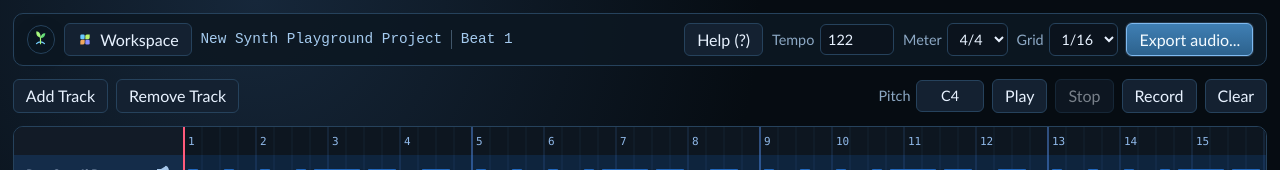
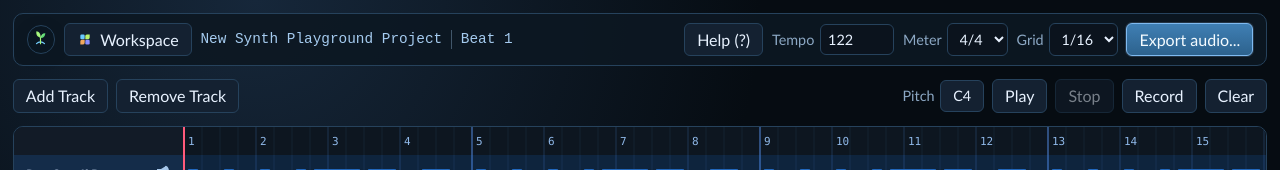
Before and after one commit to eescardo/SynthPlayground, a Next.js app: page / in a window 1280 px wide. Shown: the top 170 px of the page. Built offline with nearby package versions, Linux system fonts and the light colour scheme.

Commit message:
Tighten pitch selector button width

```diff
--- a/app/globals.css
+++ b/app/globals.css
@@ -1201,7 +1201,7 @@ select {
 }
 
 .preview-pitch-button {
-  min-width: 4.25rem;
+  min-width: 2.4rem;
   display: inline-flex;
   align-items: center;
   justify-content: center;
```
